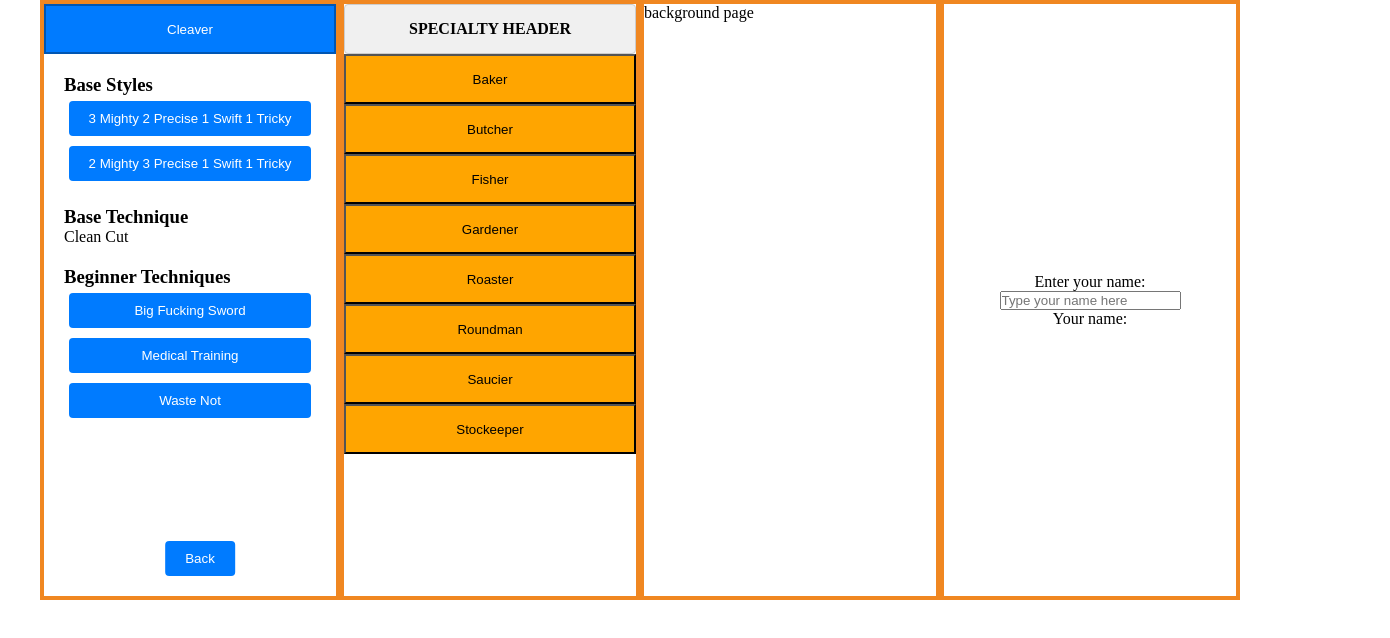
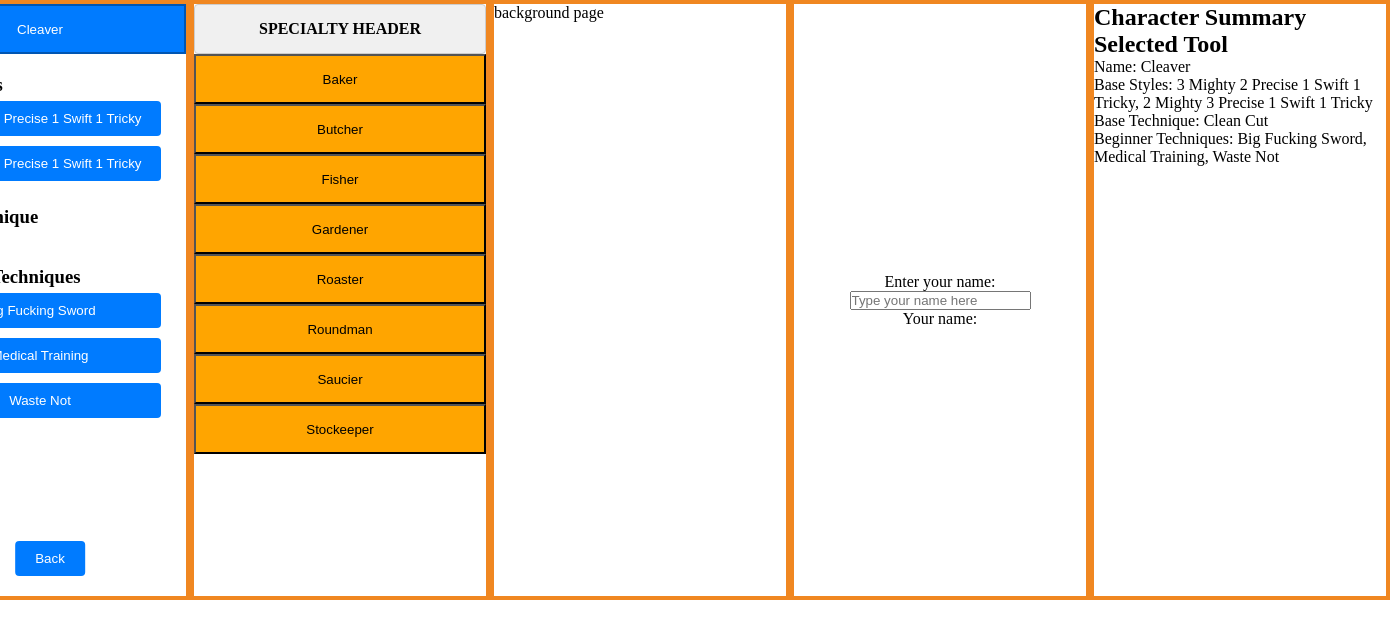
Before and after one commit to slowjojo/WildefeastCharacterCreator, a Vue app: page / in a window 1280 px wide. Both pictures are taken after a click on the button "Cleaver". Shown: the top 638 px of the page, 1390 px wide, since content can reach past the window. Built offline with nearby package versions, Linux system fonts and the light colour scheme.

Commit message:
added state tracker and summary page

```diff
--- a/src/character-management/new/pages/SummaryPage.vue
+++ b/src/character-management/new/pages/SummaryPage.vue
@@ -0,0 +1,27 @@
+<template>
+    <article class="summary-page page">
+      <h1>Character Summary</h1>
+      <div v-if="characterState.selectedTool">
+        <h2>Selected Tool</h2>
+        <p>Name: {{ characterState.selectedTool.name }}</p>
+        <p>Base Styles: {{ characterState.selectedTool.baseStyles.join(', ') }}</p>
+        <p>Base Technique: {{ characterState.selectedTool.baseTechnique }}</p>
+        <p>Beginner Techniques: {{ characterState.selectedTool.beginnerTechniques.join(', ') }}</p>
+      </div>
+      <!-- Other summary details -->
+    </article>
+  </template>
+
+  <script lang="ts">
+  import { defineComponent } from 'vue';
+  import { characterState } from './index.vue';
+
+  export default defineComponent({
+    name: 'SummaryPage',
+    setup() {
+      return {
+        characterState
+      };
+    }
+  });
+  </script>
--- a/src/character-management/new/pages/ToolDetails.vue
+++ b/src/character-management/new/pages/ToolDetails.vue
@@ -1,3 +1,4 @@
+<!-- ToolDetails.vue -->
 <template>
   <article
     class="tool-details"
--- a/src/character-management/new/pages/ToolPage.vue
+++ b/src/character-management/new/pages/ToolPage.vue
@@ -35,6 +35,7 @@ import { defineComponent, ref, onMounted } from 'vue';
 import CharacterOptionsLoader from '@/services/characterOptionsLoader';
 import { Tool } from '@/types/characterTypes';
 import ToolDetails from './ToolDetails.vue';
+import { characterState } from './index.vue';
 
 export default defineComponent({
   name: 'ToolPage',
@@ -73,6 +74,7 @@ export default defineComponent({
 
     function handleToolSelection(tool: Tool, index: number) {
       selectedTool.value = tool;
+      characterState.selectedTool = tool;
 
       if (!slideOut.value) {
         slideOut.value = true;
@@ -99,6 +101,7 @@ export default defineComponent({
       }, 1000);
       setTimeout(() => {
         selectedTool.value = null;
+        characterState.selectedTool = null;
       }, 1500);
     }
 
--- a/src/character-management/new/pages/index.vue
+++ b/src/character-management/new/pages/index.vue
@@ -1,8 +1,5 @@
 <template>
   <div class="index-page">
-    <div class="main-content">
-
-      </div>
     <div class="tool-page-container container">
       <ToolPage />
     </div>
@@ -15,15 +12,20 @@
     <div class="name-page-container container">
       <NamePage />
     </div>
+    <div class="summary-page-container container">
+      <SummaryPage />
+    </div>
   </div>
 </template>
 
 <script lang="ts">
-import { defineComponent } from 'vue';
+import { defineComponent, reactive } from 'vue';
 import NamePage from './NamePage.vue';
 import ToolPage from './ToolPage.vue';
 import SpecialtyPage from './SpecialtyPage.vue';
 import BackgroundPage from './BackgroundPage.vue';
+import SummaryPage from './SummaryPage.vue';
+import { Specialty, StyleSpread, Tool } from '@/types/characterTypes'; // Correct import path
 
 export default defineComponent({
   name: 'IndexPage',
@@ -31,10 +33,27 @@ export default defineComponent({
     NamePage,
     ToolPage,
     SpecialtyPage,
-    BackgroundPage
+    BackgroundPage,
+    SummaryPage
   }
 });
+
+export const characterState = reactive({
+  selectedTool: null as Tool | null,
+  toolStyles: {} as StyleSpread,
+  selectedTechnique: null as string | null,
+  selectedSpecialty: null as Specialty | null,
+  additionalTrait: null as string | null,
+  background: {
+    childhoodMeal: '',
+    initiationMeal: '',
+    futureMeal: ''
+  },
+  skills: {} as Record<string, number>,
+  name: ''
+});
 </script>
+
 
 <style scoped>
 .index-page {
```
Lines whose indentation alone changed are shown as unchanged.
